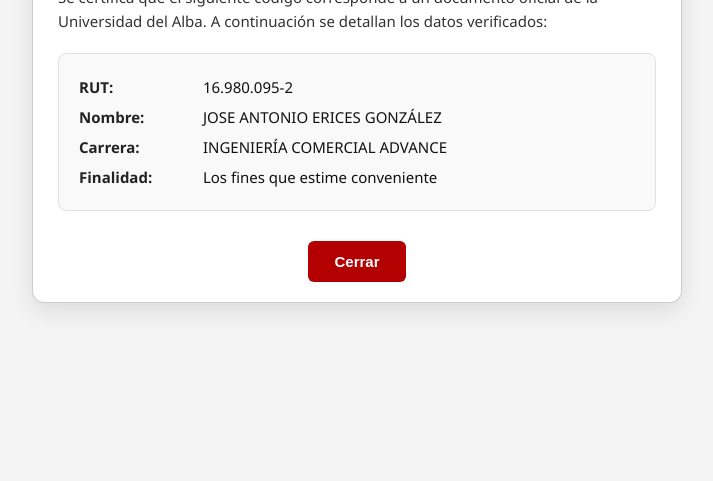
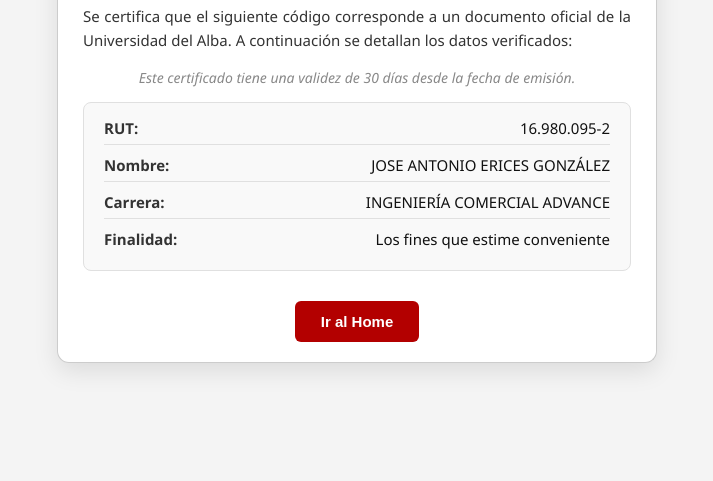
Before and after one commit to Jose-Erices/UdelAlba, a plain HTML site: page index.html in a window 1280 px wide. Shown: the part 319-800 px from the top of the page, without its empty margins (283-996 px from the left). Drawn offline with Linux system fonts and the light colour scheme.

Commit message:
Certificado_2025

```diff
--- a/index.html
+++ b/index.html
@@ -23,7 +23,7 @@
       border-radius: 12px;
       box-shadow: 0 8px 24px rgba(0, 0, 0, 0.1);
       width: 100%;
-      max-width: 650px;
+      max-width: 600px;
       padding: 30px 25px 20px;
       box-sizing: border-box;
     }
@@ -32,8 +32,8 @@
       display: flex;
       justify-content: space-between;
       align-items: center;
+      flex-wrap: wrap;
       margin-bottom: 20px;
-      flex-wrap: wrap;
     }
 
     .header-left h1 {
@@ -47,8 +47,14 @@
       color: #666;
     }
 
+    .logo-container {
+      text-align: center;
+      margin: 15px 0;
+      width: 100%;
+    }
+
     .logo-container img {
-      height: 60px;
+      height: 70px;
       width: auto;
     }
 
@@ -56,7 +62,16 @@
       font-size: 15px;
       color: #333;
       line-height: 1.6;
-      margin-bottom: 20px;
+      margin-bottom: 16px;
+      text-align: justify;
+    }
+
+    .vigencia {
+      font-size: 14px;
+      color: #888;
+      margin-bottom: 15px;
+      text-align: center;
+      font-style: italic;
     }
 
     .info {
@@ -65,19 +80,33 @@
       background-color: #f9f9f9;
       padding: 15px 20px;
       border-radius: 8px;
-      line-height: 1.6;
       border: 1px solid #e0e0e0;
     }
 
-    .info p {
-      margin: 6px 0;
+    .info-row {
+      display: flex;
+      justify-content: space-between;
+      margin-bottom: 10px;
+      border-bottom: 1px solid #e0e0e0;
+      padding-bottom: 6px;
     }
 
-    .info span {
+    .info-row:last-child {
+      border-bottom: none;
+      margin-bottom: 0;
+    }
+
+    .info-row span {
       font-weight: bold;
-      color: #222;
-      display: inline-block;
-      width: 120px;
+      color: #333;
+      width: 30%;
+      min-width: 100px;
+    }
+
+    .info-row div {
+      width: 70%;
+      text-align: right;
+      word-break: break-word;
     }
 
     .btn-cerrar {
@@ -101,20 +130,24 @@
     @media screen and (max-width: 500px) {
       .cert-container {
         padding: 20px;
+        margin: 10px;
       }
 
       .header-left h1 {
         font-size: 18px;
       }
 
-      .logo-container {
-        margin-top: 10px;
-        text-align: center;
-        width: 100%;
+      .logo-container img {
+        height: 60px;
       }
 
-      .logo-container img {
-        height: 50px;
+      .info-row {
+        flex-direction: column;
+        text-align: left;
+      }
+
+      .info-row div {
+        text-align: left;
       }
 
       .btn-cerrar {
@@ -131,28 +164,33 @@
         <h1>Certificado de Alumno Regular</h1>
         <small>Emitido el día <strong>11/06/2025</strong></small>
       </div>
-      <div class="logo-container">
-       <img src="./logo/logoudelalba.png" alt="Logo Universidad del Alba">
-      </div>
+    </div>
+
+    <div class="logo-container">
+      <img src="./logo/logoudelalba.png" alt="Logo Universidad del Alba">
     </div>
 
     <div class="body-text">
       Se certifica que el siguiente código corresponde a un documento oficial de la Universidad del Alba. A continuación se detallan los datos verificados:
     </div>
 
-    <div class="info">
-      <p><span>RUT:</span> 16.980.095-2</p>
-      <p><span>Nombre:</span> JOSE ANTONIO ERICES GONZÁLEZ</p>
-      <p><span>Carrera:</span> INGENIERÍA COMERCIAL ADVANCE</p>
-      <p><span>Finalidad:</span> Los fines que estime conveniente</p>
+    <div class="vigencia">
+      Este certificado tiene una validez de 30 días desde la fecha de emisión.
     </div>
 
-    <button class="btn-cerrar" onclick="cerrarPopup()">Cerrar</button>
+    <div class="info">
+      <div class="info-row"><span>RUT:</span><div>16.980.095-2</div></div>
+      <div class="info-row"><span>Nombre:</span><div>JOSE ANTONIO ERICES GONZÁLEZ</div></div>
+      <div class="info-row"><span>Carrera:</span><div>INGENIERÍA COMERCIAL ADVANCE</div></div>
+      <div class="info-row"><span>Finalidad:</span><div>Los fines que estime conveniente</div></div>
+    </div>
+
+    <button class="btn-cerrar" onclick="cerrarPopup()">Ir al Home</button>
   </div>
 
   <script>
     function cerrarPopup() {
-      window.location.href = "https://www.udalba.cl/";
+      window.location.href = "https://jose-erices.github.io/UdelAlba/";
     }
   </script>
 
```
